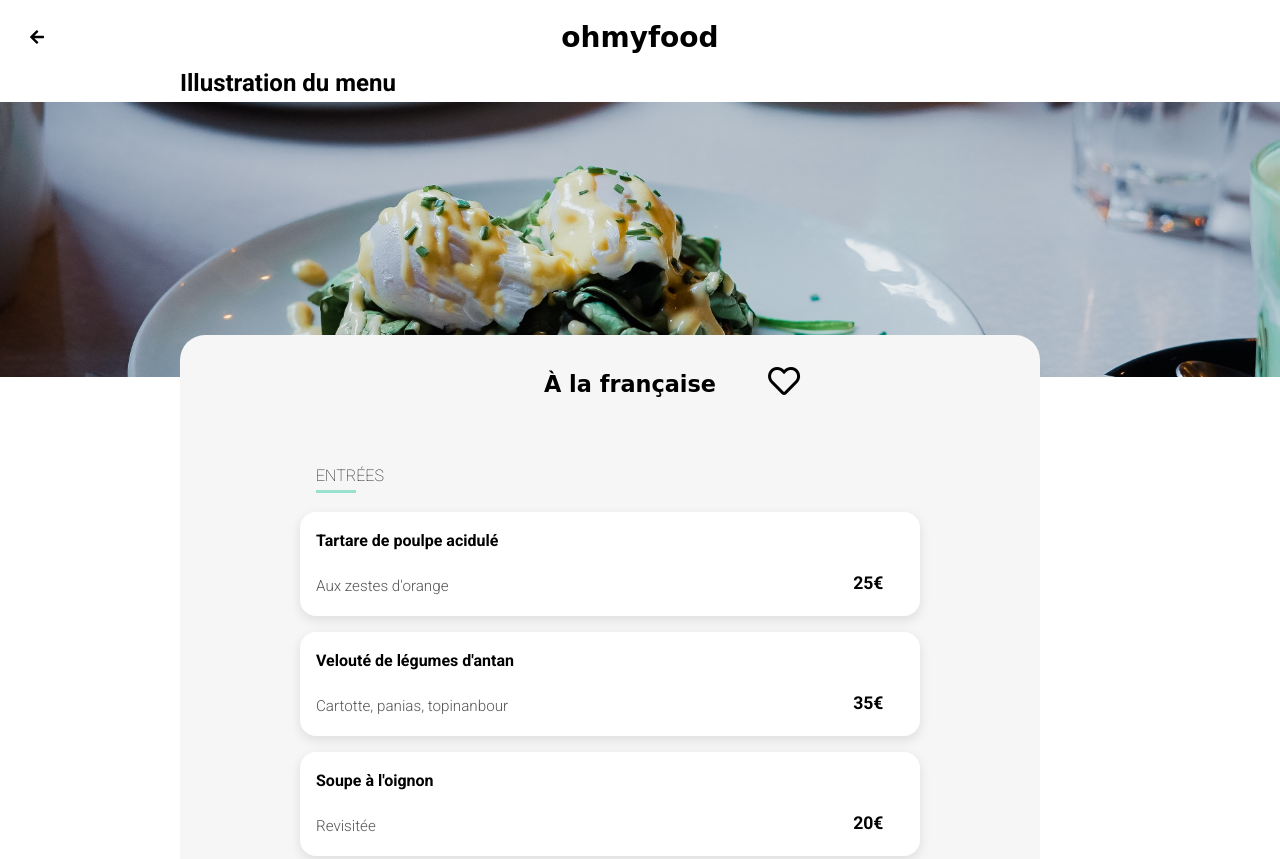
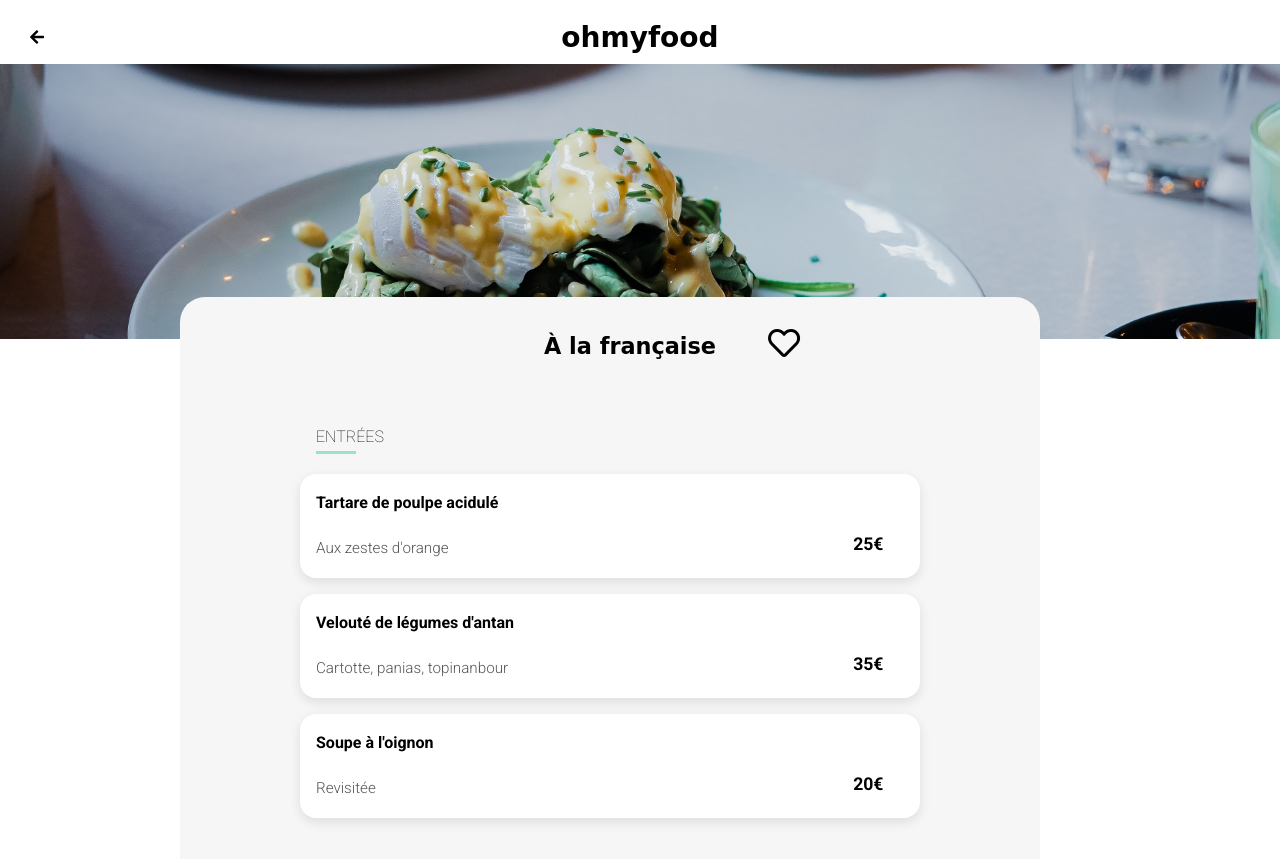
Before and after one commit to F-icient/Projet3_ohmyfood, a plain HTML site: page restaurants/alafrancaise.html in a window 1280 px wide. Shown: the top 859 px of the page. Drawn offline with Linux system fonts and the light colour scheme; a web font is replaced by a local one.

Commit message:
rajout class h2 .visually-hidden pages restaurant

```diff
--- a/scss/pages/_restaurant.scss
+++ b/scss/pages/_restaurant.scss
@@ -75,6 +75,17 @@
   }
 }
 
+.visually-hidden {
+  position: absolute;      /* Sorte que l'élément ne prenne pas de place */
+  width: 1px;              /* Largeur minimale */
+  height: 1px;             /* Hauteur minimale */
+  padding: 0;
+  margin: -1px;
+  overflow: hidden;        /* Cache tout contenu débordant */
+  clip: rect(0, 0, 0, 0);  /* Masque l’élément en le limitant à une zone nulle */
+  white-space: nowrap;     /* Empêche le retour à la ligne */
+  border: 0;
+}
 // ========================================
 // HEART ICON (Spécifique à la position du coeur dans restaurant)
 // ========================================
```
Also changed, not shown: css/main.css, 1 other file.
